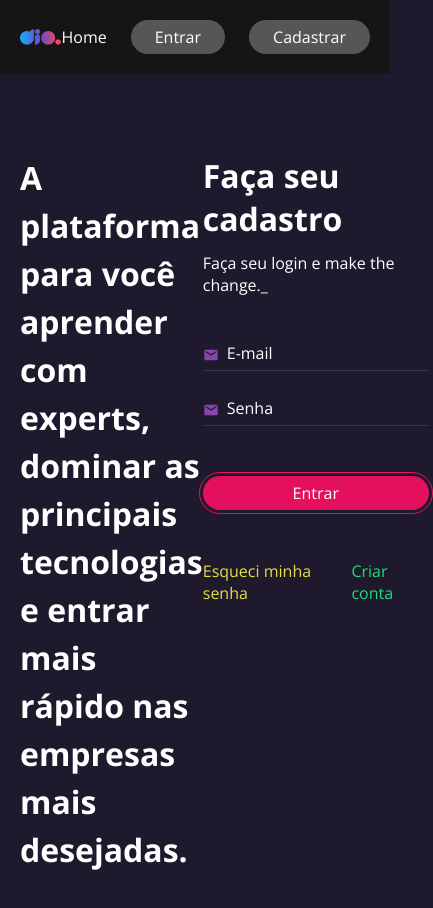
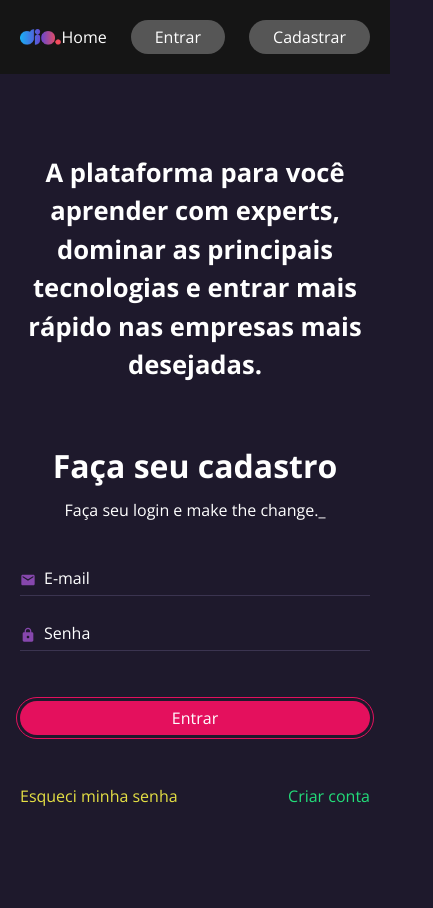
Before and after one commit to giullianoth/Projeto-Dio-Dashboard, a React (Vite) app: page /login in a window 390 px wide. Shown: the top 908 px of the page, 433 px wide, since content can reach past the window. After the commit the page ends 887 px from the top, so only its background shows below. Built offline with nearby package versions, Linux system fonts and the light colour scheme.

Commit message:
responsividade das páginas

```diff
--- a/src/pages/Feed/index.jsx
+++ b/src/pages/Feed/index.jsx
@@ -1,7 +1,6 @@
 import Card from "../../components/Card"
 import Header from "../../components/Header"
 import RankedUser from "../../components/RankedUser"
-import { Section } from "../../styles/section"
 import { FeedAside, FeedAsideTitle, FeedAsideUsers, FeedContainer, FeedPosts, FeedSection, FeedTitle } from "./styles"
 
 const Feed = () => {
--- a/src/pages/Feed/styles.jsx
+++ b/src/pages/Feed/styles.jsx
@@ -1,15 +1,25 @@
 import styled from "styled-components"
 import { Container } from "../../styles/container"
 import { Section } from "../../styles/section"
+import { media } from "../../styles/responsivity"
 
 export const FeedContainer = styled(Container)`
     display: flex;
-    column-gap: 120px;
+    gap: 60px 120px;
+
+    ${media.large`
+        flex-direction: column-reverse;
+        align-items: center;
+    `}
 `
 
 export const FeedSection = styled(Section)`
     width: 100%;
     max-width: 768px;
+
+    ${media.large`
+        margin-top: 0;
+    `}
 `
 
 export const FeedTitle = styled.h1`
@@ -26,6 +36,10 @@ export const FeedPosts = styled.div`
 export const FeedAside = styled(Section)`
     width: 100%;
     max-width: 270px;
+
+    ${media.large`
+        margin-bottom: 0;
+    `}
 `
 
 export const FeedAsideTitle = styled.h2`
--- a/src/pages/Home/styles.jsx
+++ b/src/pages/Home/styles.jsx
@@ -1,13 +1,29 @@
 import styled from "styled-components"
+import { media } from "../../styles/responsivity"
 
 export const HomeWrapper = styled.div`
     display: flex;
     justify-content: space-between;
     align-items: center;
+
+    ${media.large`
+        flex-direction: column-reverse;
+        row-gap: 60px;
+    `}
 `
 
 export const HomeHeadline = styled.div`
     max-width: 370px;
+
+    ${media.large`
+        text-align: center;
+    `}
+
+    a {
+        ${media.small`
+            width: 100%;
+        `}
+    }
 `
 
 export const HomeTitle = styled.h1`
--- a/src/pages/Login/index.jsx
+++ b/src/pages/Login/index.jsx
@@ -1,4 +1,4 @@
-import { MdEmail } from "react-icons/md"
+import { MdEmail, MdLock } from "react-icons/md"
 import Header from "../../components/Header"
 import Input from "../../components/Input"
 import { Container } from "../../styles/container"
@@ -44,7 +44,7 @@ const Login = () => {
                                         placeholder="E-mail" />
 
                                     <Input
-                                        icon={<MdEmail />}
+                                        icon={<MdLock />}
                                         type="password"
                                         name="password"
                                         placeholder="Senha" />
--- a/src/pages/Login/styles.jsx
+++ b/src/pages/Login/styles.jsx
@@ -1,14 +1,29 @@
 import styled from "styled-components"
+import { media } from "../../styles/responsivity"
 
 export const AuthWrapper = styled.div`
     display: flex;
     justify-content: space-between;
+
+    ${media.large`
+        flex-direction: column;
+        align-items: center;
+        row-gap: 60px;
+    `}
 `
 
 export const AuthTitle = styled.h1`
     max-width: 480px;
     font-size: 2rem;
     line-height: 1.5;
+
+    ${media.large`
+        text-align: center;
+    `}
+
+    ${media.small`
+        font-size: 1.6rem;
+    `}
 `
 
 export const AuthFormWrapper = styled.div`
@@ -19,10 +34,18 @@ export const AuthFormWrapper = styled.div`
 export const AuthFormTitle = styled.h3`
     margin-bottom: 12px;
     font-size: 2rem;
+
+    ${media.large`
+        text-align: center;
+    `}
 `
 
 export const AuthFormText = styled.p`
     margin-bottom: 40px;
+
+    ${media.large`
+        text-align: center;
+    `}
 `
 
 export const AuthForm = styled.form`
--- /dev/null
+++ b/src/styles/responsivity.jsx
@@ -0,0 +1,19 @@
+import { css } from "styled-components"
+
+export const breakpoints = {
+    extraSmall: 375,
+    small: 576,
+    medium: 768,
+    large: 992,
+    extraLarge: 1024,
+    xxLarge: 1200
+}
+
+export const media = Object.keys(breakpoints).reduce((acc, label) => {
+    acc[label] = (...args) => css`
+        @media screen and (max-width: ${breakpoints[label] / 16}rem) {
+            ${css(...args)};
+        }
+    `
+    return acc
+}, {})
```
